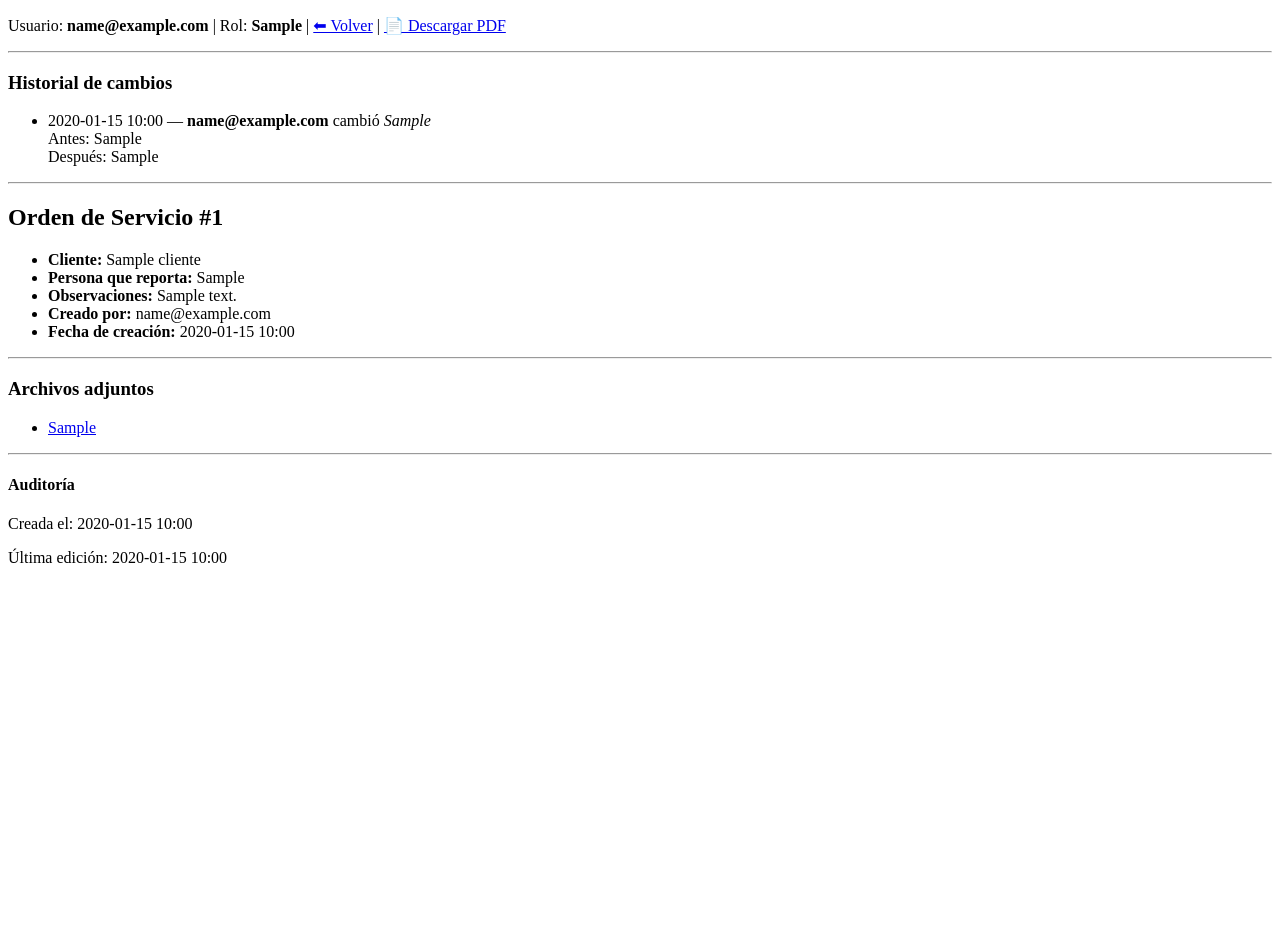
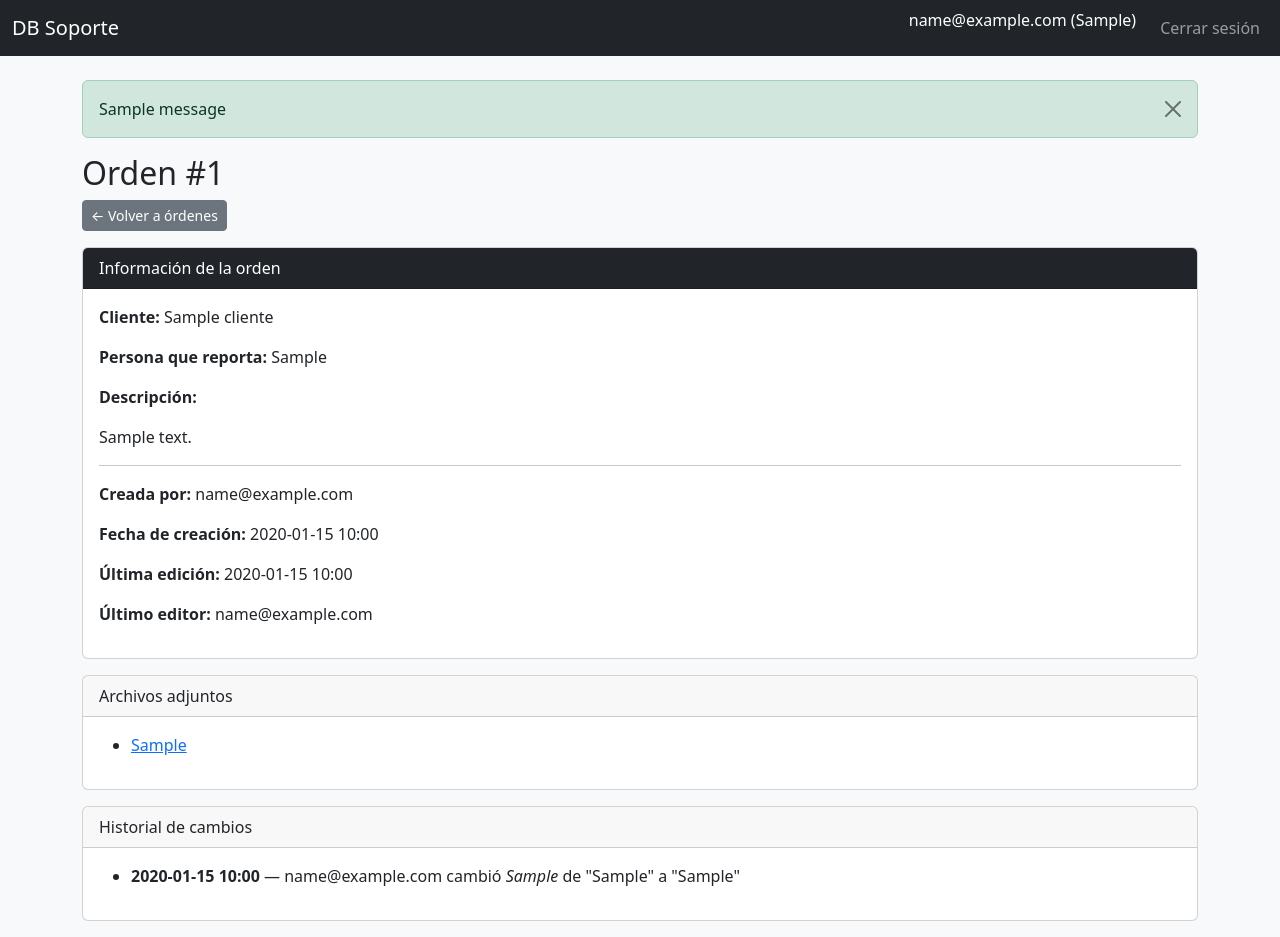
Before and after one commit to LaManoDeDiosS/dbsoporte, a Flask app: page /orden/1 in a window 1280 px wide. Before the commit the page ends 563 px from the top, so only its background shows below. Run offline with Flask 3, Linux system fonts and the light colour scheme; a user stored in the database is signed in; tables that the repository leaves empty hold one stand-in row (values such as "Sample post"); one stand-in notice (Sample message) is shown; some libraries are stand-ins or nearby versions.

Commit message:
Comenzamos Frontend base  y ,ekpras de experiencia de usuario en ordenes

```diff
--- a/app.py
+++ b/app.py
@@ -55,6 +55,8 @@ migrate.init_app(app, db)
 # ----------- LOGIN -----------
 login_manager = LoginManager(app)
 login_manager.login_view = 'auth.login'
+login_manager.login_message = "Debes iniciar sesión para acceder al sistema"
+login_manager.login_message_category = "warning"
 
 
 @login_manager.user_loader
--- /dev/null
+++ b/templates/base.html
@@ -0,0 +1,70 @@
+<!DOCTYPE html>
+<html lang="es">
+<head>
+    <meta charset="UTF-8">
+    <title>{% block title %}DB Soporte{% endblock %}</title>
+
+    <!-- Bootstrap CSS -->
+    <link
+        href="https://cdn.jsdelivr.net/npm/bootstrap@5.3.3/dist/css/bootstrap.min.css"
+        rel="stylesheet"
+    >
+</head>
+<body class="bg-light">
+
+<!-- NAVBAR -->
+<nav class="navbar navbar-expand-lg navbar-dark bg-dark">
+    <div class="container-fluid">
+        <a class="navbar-brand" href="{{ url_for('ordenes.ordenes') }}">
+            DB Soporte
+        </a>
+
+        <div class="collapse navbar-collapse">
+            <ul class="navbar-nav ms-auto">
+
+                {% if current_user.is_authenticated %}
+                    <li class="nav-item">
+                        <span class="navbar-text text-white me-3">
+                            {{ current_user.email }} ({{ current_user.rol }})
+                        </span>
+                    </li>
+
+                    <li class="nav-item">
+                        <a class="nav-link" href="{{ url_for('auth.logout') }}">
+                            Cerrar sesión
+                        </a>
+                    </li>
+                {% endif %}
+
+            </ul>
+        </div>
+    </div>
+</nav>
+
+<!-- CONTENIDO -->
+<div class="container mt-4">
+
+    <!-- MENSAJES FLASH -->
+ {% with messages = get_flashed_messages(with_categories=true) %}
+    {% if messages %}
+        {% set category, message = messages[-1] %}
+        <div class="alert alert-{{ category }} alert-dismissible fade show">
+            {{ message }}
+            <button type="button" class="btn-close" data-bs-dismiss="alert"></button>
+        </div>
+    {% endif %}
+{% endwith %}
+
+
+    <!-- CONTENIDO DE CADA PÁGINA -->
+    {% block content %}{% endblock %}
+
+</div>
+
+<!-- Bootstrap JS -->
+<script
+    src="https://cdn.jsdelivr.net/npm/bootstrap@5.3.3/dist/js/bootstrap.bundle.min.js">
+</script>
+
+</body>
+</html>
--- a/templates/orden_detalle.html
+++ b/templates/orden_detalle.html
@@ -1,125 +1,105 @@
-<!DOCTYPE html>
-<html lang="es">
-<head>
-    <meta charset="UTF-8">
-    <title>Orden #{{ orden.numero }}</title>
-</head>
-<body>
+{% extends "base.html" %}
+{% block title %}Detalle Orden #{{ orden.numero }}{% endblock %}
+{% block content %}
 
-<!-- ================================================= -->
-<!-- USUARIO / NAVEGACIÓN -->
-<!-- ================================================= -->
-<p>
-    Usuario: <strong>{{ current_user.email }}</strong> |
-    Rol: <strong>{{ current_user.rol }}</strong> |
-    <a href="{{ url_for('ordenes.ordenes') }}">⬅ Volver</a> |
-    <!-- BOTÓN PDF -->
-    <a href="{{ url_for('ordenes.descargar_pdf_orden', orden_id=orden.id) }}">
-        📄 Descargar PDF
-    </a>
-</p>
+<h2>Orden #{{ orden.numero }}</h2>
 
-<hr>
+<a href="{{ url_for('ordenes.ordenes') }}" class="btn btn-secondary btn-sm mb-3">
+    ← Volver a órdenes
+</a>
 
-<!-- ================================================= -->
-<!-- HISTORIAL DE CAMBIOS -->
-<!-- ================================================= -->
-<h3>Historial de cambios</h3>
+<!-- DATOS PRINCIPALES -->
+<div class="card mb-3">
+    <div class="card-header bg-dark text-white">
+        Información de la orden
+    </div>
+    <div class="card-body">
 
-{% if orden.historial %}
-    <ul>
-    {% for h in orden.historial %}
-        <li>
-            {{ h.fecha.strftime('%Y-%m-%d %H:%M') }} —
-            <strong>{{ h.usuario.email }}</strong>
-            cambió <em>{{ h.campo }}</em><br>
-            Antes: {{ h.valor_anterior }}<br>
-            Después: {{ h.valor_nuevo }}
-        </li>
-    {% endfor %}
-    </ul>
-{% else %}
-    <p>Sin cambios registrados.</p>
-{% endif %}
+        <p><strong>Cliente:</strong> {{ orden.cliente.nombre }}</p>
+        <p><strong>Persona que reporta:</strong> {{ orden.persona_reporta }}</p>
+        <p><strong>Descripción:</strong></p>
+        <p>{{ orden.descripcion }}</p>
 
-<hr>
+        <hr>
 
-<!-- ================================================= -->
-<!-- DATOS PRINCIPALES DE LA ORDEN -->
-<!-- ================================================= -->
-<h2>Orden de Servicio #{{ orden.numero }}</h2>
+        <p><strong>Creada por:</strong>
+            {{ orden.usuario_creador.email if orden.usuario_creador else '—' }}
+        </p>
 
-{% if current_user.rol == 'admin' %}
-<p>
-    <a href="{{ url_for('editar_orden', orden_id=orden.id) }}">
-        ✏️ Editar orden
-    </a>
-</p>
-{% endif %}
+        <p><strong>Fecha de creación:</strong>
+            {{ orden.fecha_creacion.strftime('%Y-%m-%d %H:%M') if orden.fecha_creacion else '—' }}
+        </p>
 
-<ul>
-    <li><strong>Cliente:</strong> {{ orden.cliente.nombre }}</li>
-    <li><strong>Persona que reporta:</strong> {{ orden.persona_reporta }}</li>
-    <li><strong>Observaciones:</strong> {{ orden.descripcion }}</li>
-    <li><strong>Creado por:</strong> {{ orden.usuario_creador.email }}</li>
-    <li>
-        <strong>Fecha de creación:</strong>
-        {% if orden.fecha_creacion %}
-            {{ orden.fecha_creacion.strftime('%Y-%m-%d %H:%M') }}
+        <p><strong>Última edición:</strong>
+            {{ orden.fecha_actualizacion.strftime('%Y-%m-%d %H:%M') if orden.fecha_actualizacion else '—' }}
+        </p>
+
+        <p><strong>Último editor:</strong>
+            {{ orden.ultimo_editor.email if orden.ultimo_editor else '—' }}
+        </p>
+
+    </div>
+</div>
+
+<!-- ARCHIVOS -->
+<div class="card mb-3">
+    <div class="card-header">
+        Archivos adjuntos
+    </div>
+    <div class="card-body">
+
+        {% if orden.adjuntos %}
+            <ul>
+                {% for a in orden.adjuntos %}
+                    <li>
+                        <a href="{{ url_for('static', filename='uploads/' ~ a.archivo) }}"
+                           target="_blank">
+                            {{ a.archivo }}
+                        </a>
+                    </li>
+                {% endfor %}
+            </ul>
         {% else %}
-            Sin fecha
+            <p>Sin archivos adjuntos.</p>
         {% endif %}
-    </li>
-</ul>
 
-<hr>
+    </div>
+</div>
 
-<!-- ================================================= -->
-<!-- ARCHIVOS ADJUNTOS -->
-<!-- ================================================= -->
-<h3>Archivos adjuntos</h3>
+<!-- HISTORIAL -->
+<div class="card mb-3">
+    <div class="card-header">
+        Historial de cambios
+    </div>
+    <div class="card-body">
 
-{% if orden.adjuntos %}
-<ul>
-    {% for a in orden.adjuntos %}
-        <li>
-            <a href="{{ url_for('static', filename='uploads/' ~ a.archivo) }}" target="_blank">
-                {{ a.archivo }}
-            </a>
+        {% if orden.historial %}
+            <ul>
+                {% for h in orden.historial %}
+                    <li>
+                        <strong>{{ h.fecha.strftime('%Y-%m-%d %H:%M') }}</strong> —
+                        {{ h.usuario.email }} cambió
+                        <em>{{ h.campo }}</em>
+                        de "{{ h.valor_anterior }}"
+                        a "{{ h.valor_nuevo }}"
+                    </li>
+                {% endfor %}
+            </ul>
+        {% else %}
+            <p>Sin historial de cambios.</p>
+        {% endif %}
 
-            {% if current_user.rol == 'admin' %}
-                | <a href="{{ url_for('adjuntos.eliminar_adjunto', adjunto_id=a.id) }}"
-                     onclick="return confirm('¿Eliminar archivo?')">Eliminar</a>
-            {% endif %}
-        </li>
-    {% endfor %}
-</ul>
-{% else %}
-<p>Sin archivos adjuntos</p>
-{% endif %}
+    </div>
+</div>
 
-<hr>
+<!-- ACCIONES -->
+<div class="mt-3">
+    {% if current_user.rol in ['admin', 'tecnico'] %}
+        <a href="{{ url_for('ordenes.editar_orden', orden_id=orden.id) }}"
+           class="btn btn-primary">
+            Editar orden
+        </a>
+    {% endif %}
+</div>
 
-<!-- ================================================= -->
-<!-- AUDITORÍA -->
-<!-- ================================================= -->
-<h4>Auditoría</h4>
-
-<p>
-    Creada el:
-    {% if orden.fecha_creacion %}
-        {{ orden.fecha_creacion.strftime('%Y-%m-%d %H:%M') }}
-    {% else %}
-        Sin fecha
-    {% endif %}
-</p>
-
-{% if orden.fecha_actualizacion %}
-<p>
-    Última edición:
-    {{ orden.fecha_actualizacion.strftime('%Y-%m-%d %H:%M') }}
-</p>
-{% endif %}
-
-</body>
-</html>
+{% endblock %}
```
Also changed, not shown: reset_password.py (deleted, +0 -21 lines), routes/ordenes.py (+50 -27 lines), templates/ordenes.html (+67 -40 lines), 1 other file.
